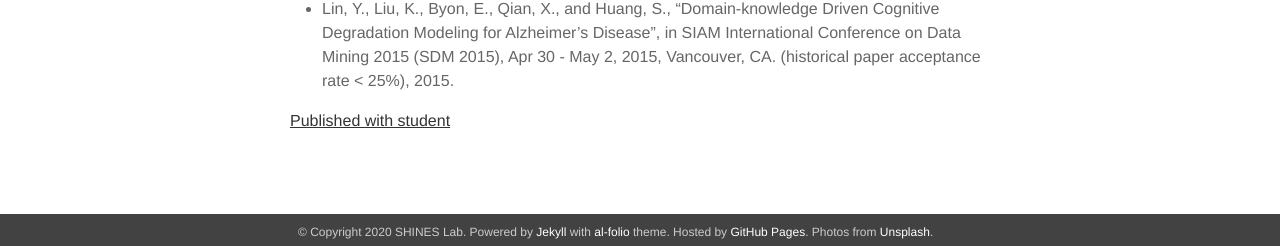
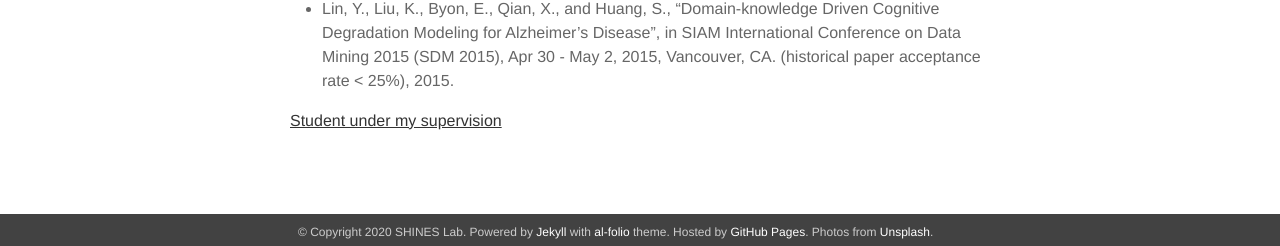
Before and after one commit to shines-lab/shines-lab.github.io, a Jekyll site: the page built from _pages/publications.md, in a window 1280 px wide and 900 px high, scrolled down 571 px. Shown: the part 651-897 px from the top of the window. Built offline with Jekyll 4.4.1, drawn with Linux system fonts in a browser that asks for light colours; nearby versions of some CDN libraries.

Commit message:
Update publications.md

```diff
--- a/_pages/publications.md
+++ b/_pages/publications.md
@@ -25,4 +25,4 @@ description: Here are the selected publications from SHINES Lab
 * Lin, Y., Liu, K., Byon, E., Qian, X., and Huang, S., “Domain-knowledge Driven Cognitive Degradation Modeling for Alzheimer’s Disease”, in SIAM International Conference on Data Mining 2015 (SDM 2015), Apr 30 - May 2, 2015, Vancouver, CA. (historical paper acceptance rate < 25%), 2015.
 
 
-<ins>Published with student</ins>
+<ins>Student under my supervision</ins>
```
